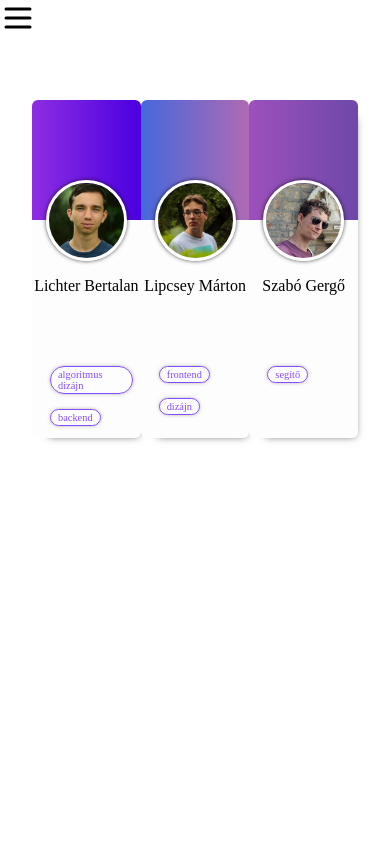
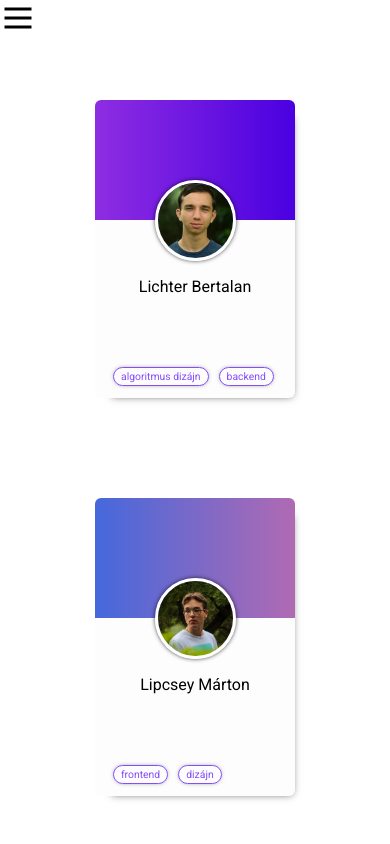
Before and after one commit to lichterberci/DerivativeCalculatorFrontend, a Next.js app: page /about in a window 390 px wide. Shown: the top 844 px of the page. Built offline with nearby package versions, Linux system fonts and the light colour scheme.

Commit message:
nav ready Co-authored-by: Lichter Bertalan <lichterbertalan@gmail.com>

```diff
--- a/components/HamburgerMenu.tsx
+++ b/components/HamburgerMenu.tsx
@@ -14,6 +14,7 @@ export default function HamburgerMenu(props: { items: INavbarItemData[] }): JSX.
 
     return(
         <div>
+          	<div className={styles.outer}>
 				<div className={styles.holder}>
 					{
 						items.map((item, i) => {
@@ -24,6 +25,7 @@ export default function HamburgerMenu(props: { items: INavbarItemData[] }): JSX.
 							);
 						})
 					}
+				</div>
           	</div>
 
             <div className={styles.hamburgerHolder}>
@@ -50,17 +52,17 @@ var stylesDik = {
       height: '30px',
     },
     bmBurgerBars: {
-      background: '#373a47'
+      background: '#5e0de0'
     },
     bmBurgerBarsHover: {
-      background: '#a90000'
+      background: '#5e0de0',
     },
     bmCrossButton: {
       height: '24px',
       width: '24px'
     },
     bmCross: {
-      background: '#bdc3c7'
+      background: "white"
     },
     bmMenuWrap: {
       position: 'fixed',
@@ -69,8 +71,8 @@ var stylesDik = {
       flexDirection: 'column',
     },
     bmMenu: {
-      background: '#373a47',
-      padding: '2.5em 1.5em 0',
+      background: '#3D1766',
+      padding: '2.5em 3em 0em 1em',
       fontSize: '1.15em',
       overflow: 'hidden',
     },
@@ -80,13 +82,14 @@ var stylesDik = {
     bmItemList: {
       width:"100%",
       color: '#b8b7ad',
-      padding: '0.8em',
+      padding: '1em',
       display:'flex',
       flexDirection: 'column',
       overflow: 'hidden',
     },
     bmItem: {
-      display: 'inline-block'
+      display: 'inline-block',
+      marginTop:"0.75rem"
     },
     bmOverlay: {
       background: 'rgba(0, 0, 0, 0.3)'
@@ -94,7 +97,7 @@ var stylesDik = {
   }
 
 
-const HamburgerIcon = () => (<div className='p-1/2'><svg className="w-8 h-8 text-gray-500" fill="none" strokeLinecap="round" strokeLinejoin="round" strokeWidth="2" viewBox="0 0 24 24" stroke="currentColor"><path d="M4 6h16M4 12h16M4 18h16"></path></svg></div>)
+const HamburgerIcon = () => (<div className='p-1/2'><svg className="w-8 h-8 text-gray-500" fill="none" strokeLinecap="square" strokeLinejoin="round" strokeWidth="2" viewBox="0 0 24 24" stroke="currentColor"><path d="M4 6h16M4 12h16M4 18h16"></path></svg></div>)
 
 export const Links = () => (<>
     <Link className='font-bold p-4' href="/">Kezdőlap</Link>
--- a/pages/_app.tsx
+++ b/pages/_app.tsx
@@ -4,6 +4,12 @@ import Script from 'next/script'
 import { useEffect } from 'react';
 import HamburgerMenu from '../components/HamburgerMenu';
 import { GoogleLogPage } from '../scripts/GoogleAnalytics';
+import { Roboto } from "@next/font/google"
+
+const roboto = Roboto({
+    weight: '400',
+    subsets: ['latin'],
+});
 
 export default function App({ Component, pageProps }: AppProps) {
 
@@ -58,9 +64,11 @@ export default function App({ Component, pageProps }: AppProps) {
         `}
         </Script>
 
-        <HamburgerMenu items={navBarItems}/>
+        <main className={roboto.className}>
+            <HamburgerMenu items={navBarItems}/>
 
-        <Component {...pageProps} />
-        </>)
+            <Component {...pageProps} />
+        </main>
+    </>)
 
     }
--- a/styles/Solution.module.css
+++ b/styles/Solution.module.css
@@ -65,3 +65,9 @@
 .inputOutputMathJax::-webkit-scrollbar-track {
     background-color: white;
 }
+
+@media screen and (max-width: 480px){
+    .button{
+        padding:8px 12px;
+    }
+}
--- a/styles/SolutionStep.module.css
+++ b/styles/SolutionStep.module.css
@@ -16,7 +16,7 @@
 }
 
 .stepHover:hover .stepMathJax{
-    font-size: 1.2rem;
+    font-size: 1rem;
     transition: 0.1s;
     color:rgba(133,77,252,255)
 }
@@ -31,7 +31,7 @@
 
     padding: 10px 7px;
 
-    font-size: 1rem;
+    font-size: 0.9rem;
 
     border-bottom:0.5px solid rgb(187, 187, 187);
 
--- a/styles/about.module.css
+++ b/styles/about.module.css
@@ -5,6 +5,7 @@
     justify-content: center;
     padding-left:2rem;
     padding-right:2rem;
+    padding-bottom:100px;
 }
 
 .teamHolder{
@@ -12,5 +13,15 @@
     max-width: 800px;
     display:flex;
     flex-direction: row;
-    justify-content: space-between;
+    justify-content: space-evenly;
+    align-items:center;
+    flex-wrap:wrap ;
 }
+
+@media screen and (max-width: 480px){
+    .teamHolder {
+        flex-direction: column;
+        justify-content: center;
+        align-items:center;
+    }
+}
--- a/styles/burger.module.css
+++ b/styles/burger.module.css
@@ -1,18 +1,26 @@
-
-.navBarItem{
-    text-decoration: none;
-    color:black;
-}
 
 .holder{
+    position: fixed;
+    background-color: #6C00FF;
     padding:7px 0px;
     display:flex;
     flex-direction:row;
     max-width:600;
+    width: 100%;
+    top:0;
+    z-index: 5;
     align-items:center;
-    justify-content:space-evenly
+    justify-content:left;
+    gap: 3rem;
+    padding-left: 3rem;
+
 }
 
+.navBarItem{
+    text-decoration: none;
+    color:white;
+    font-size: 0.8rem;
+}
 .hamburgerHolder{
     display:none
 }
@@ -41,7 +49,7 @@
     .hamburgerItem{
         text-decoration: none;
         color:white;
-        padding: 5px;
+        padding: 10px;
     }
 
 }
--- a/styles/calculator.module.css
+++ b/styles/calculator.module.css
@@ -18,19 +18,20 @@
     display:flex;
     flex-direction: row;
     justify-content:center;
-    width:90%;
-    max-width: 600px;
+    width:80%;
+    max-width:600px;
+    margin: 0 auto;
 }
 
 .button{
-    margin-left:50px;
+    margin-left:20px;
 }
 
 .button{
     background:linear-gradient(to right, #4A00E0, #8E2DE2);
     border:none;
     color:white;
-    font-weight: lighter;
+    font-weight: 400;
     border-radius: 8px;
     padding:6px 10px;
     cursor:pointer;
@@ -91,3 +92,19 @@
 
     /* overflow-x: auto; */
 }
+
+@media screen and (max-width: 480px){
+
+    .inputHolder{
+        width: 90%;
+    }
+
+    .title{
+        font-size:2.5rem
+    }
+
+    .button{
+
+        padding:8px 12px;
+    }
+}
--- /dev/null
+++ b/styles/exercise.module.css
@@ -0,0 +1,71 @@
+.myContainer{
+    position:relative;
+    max-width:1240px;
+    width:100%;
+    margin-left:auto;
+    margin-right:auto;
+    display:flex;
+    flex-direction: column;
+    justify-content: center;
+    align-items: center;
+    box-sizing: border-box;
+    padding-left:1rem;
+    padding-right:1rem;
+    margin-bottom:100px;
+}
+
+.title{
+    text-align: center;
+    line-height: 150%;
+    padding-top:100px;
+    padding-bottom:50px;
+}
+
+.textBackground{
+    background: -webkit-linear-gradient(to right, #4A00E0, #8E2DE2);  /* Chrome 10-25, Safari 5.1-6 */
+    background: linear-gradient(to right, #4A00E0, #8E2DE2); /* W3C, IE 10+/ Edge, Firefox 16+, Chrome 26+, Opera 12+, Safari 7+ */
+    -webkit-background-clip: text;
+    -webkit-text-fill-color: transparent;
+    white-space: nowrap;
+}
+
+.inputHolder{
+    display:flex;
+    flex-direction: row;
+    justify-content: space-evenly;
+    width: 300px;
+}
+
+.select{
+    padding:3px 5px;
+    border:1.5px solid #3D1766;
+    border-radius: 8px;
+    outline:none
+}
+
+.select:focus{
+    border:1.5px solid #3D1766;
+}
+
+.button{
+    background:linear-gradient(to right, #4A00E0, #8E2DE2);
+    border:none;
+    color:white;
+    font-weight: lighter;
+    border-radius: 8px;
+    padding:6px 10px;
+    cursor:pointer;
+    transition:0.1s;
+}
+
+.solutionHolder{
+    display: flex;
+    flex-direction: column;
+    justify-content: center;
+    align-items: center;
+}
+
+.exercise{
+    padding-top:2rem;
+    padding-bottom:2rem;
+}
```
Also changed, not shown: pages/exercise.tsx (+18 -4 lines), scripts/QueryBackend.ts (+14 -3 lines), components/Navbar.tsx (line endings or trailing spaces). Lines whose indentation alone changed are shown as unchanged.
